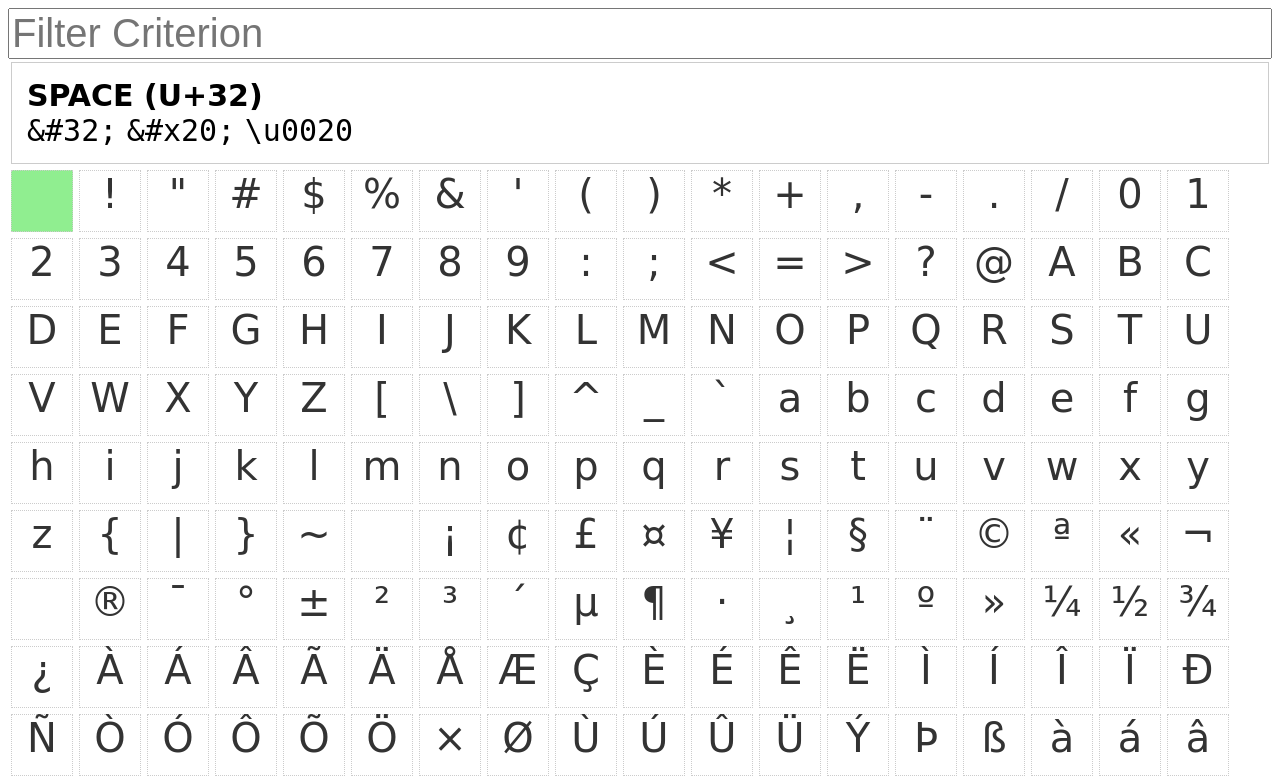
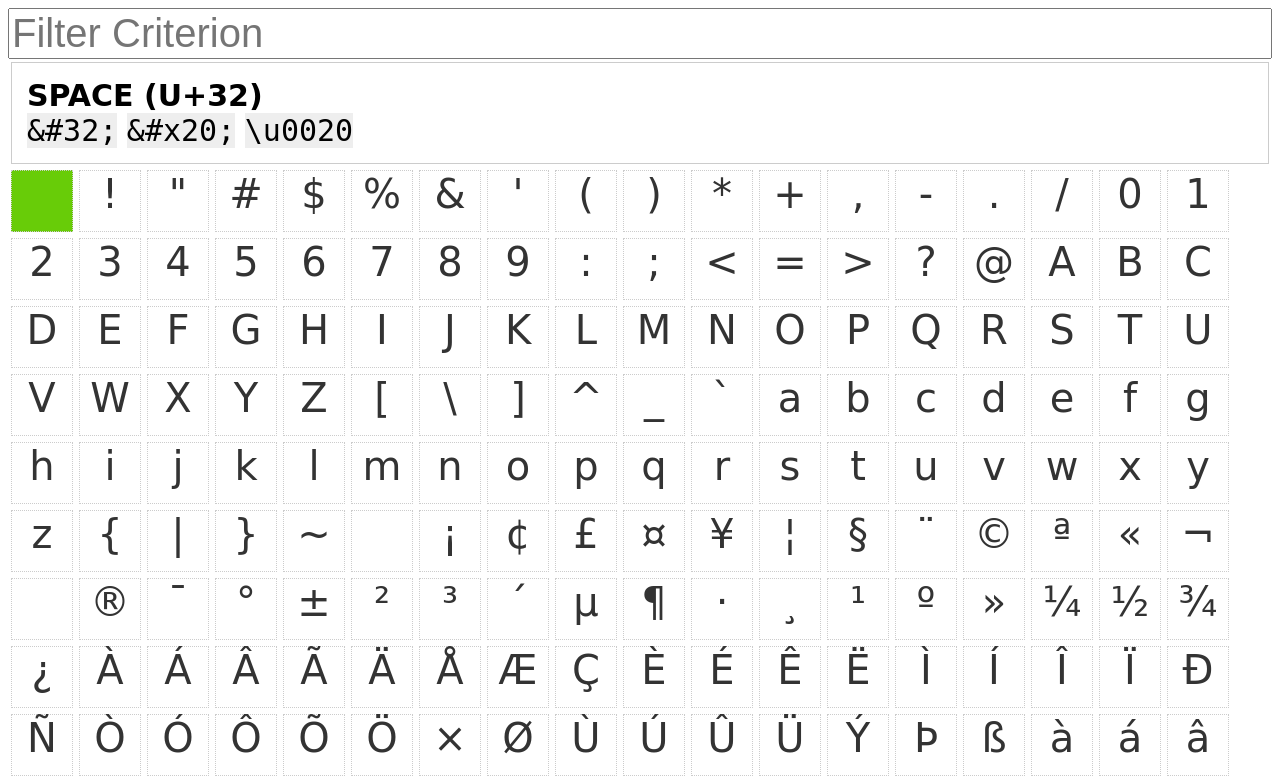
Before and after one commit to diaktors/unicode.html, a plain HTML site: page index.html in a window 1280 px wide. Shown: the top 779 px of the page. Drawn offline with nearby package versions, Linux system fonts and the light colour scheme.

Commit message:
Improve colors

```diff
--- a/index.html
+++ b/index.html
@@ -26,6 +26,7 @@
       }
       code {
         font-family: "DejaVu Sans Mono";
+        background: #eee;
       }
       #filter {
         font-size: 40px;
@@ -41,8 +42,11 @@
         margin: 3px;
         color: #333;
       }
+      .char:hover {
+        background: rgba(104, 204, 8, 0.3);
+      }
       .char.selected {
-        background: lightgreen;
+        background: rgb(104, 204, 8);
       }
       .selected-char {
         border: 1px solid #ccc;
```
